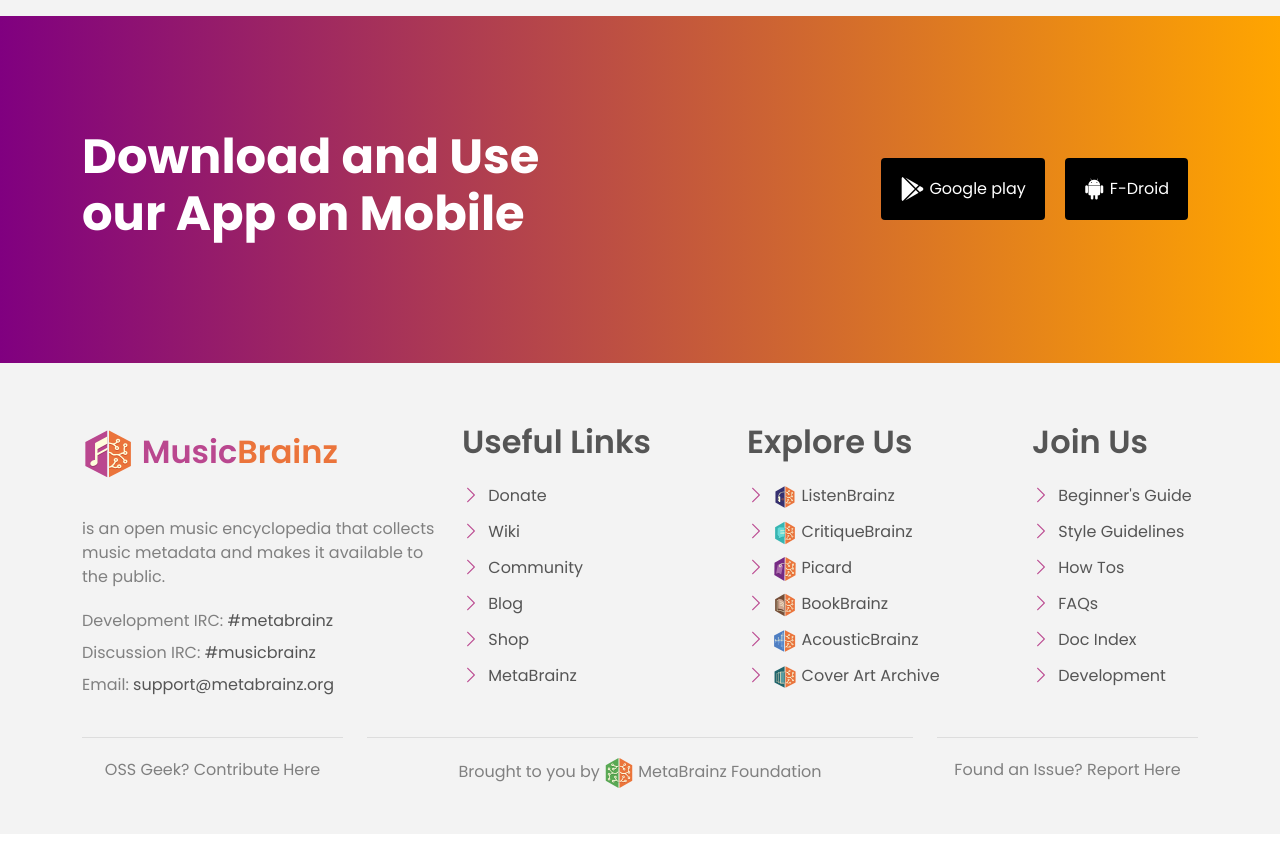
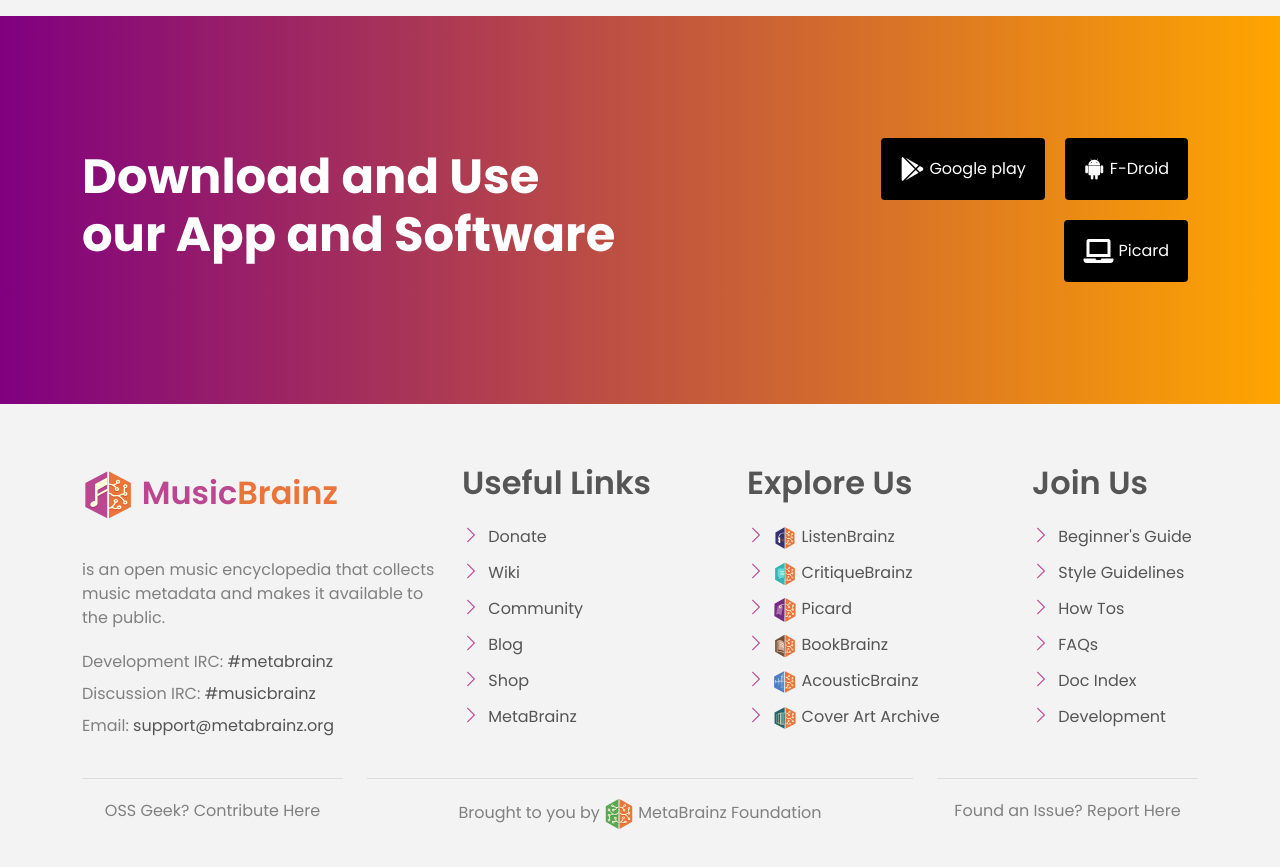
Before and after one commit to akshaaatt/musicbrainz-web, a React (Create React App) app: page / in a window 1280 px wide. Shown: the part 6820-7687 px from the top of the page. Before the commit the page ends 7654 px from the top, so only its background shows below. Built offline with nearby package versions, Linux system fonts and the light colour scheme; no server answers; some icons are missing.

Commit message:
Add Picard to downloads

```diff
--- a/src/components/AppDownload/AppDownload.js
+++ b/src/components/AppDownload/AppDownload.js
@@ -7,7 +7,7 @@
             <div className="container">
                 <div className="row align-items-center">
                     <div className="col-md-6 me-auto text-center text-md-start mb-5 mb-md-0">
-                        <h2>Download and Use our App on Mobile</h2>
+                        <h2>Download and Use our App and Software</h2>
                     </div>
                     <div className="col-md-5 text-center text-md-end">
                         <a href="https://play.google.com/store/apps/details?id=org.metabrainz.android" target="_blank" className="btn d-inline-flex align-items-center">
@@ -16,6 +16,9 @@
                         <a href="https://f-droid.org/en/packages/org.metabrainz.android/" target="_blank" className="btn d-inline-flex align-items-center">
                             <i className="fab fa-android"/><span>F-Droid</span>
                         </a>
+                        <a href="https://play.google.com/store/apps/details?id=org.metabrainz.android" target="_blank" className="btn d-inline-flex align-items-center">
+                            <i className="fa fa-laptop"/><span>Picard</span>
+                        </a>
                     </div>
                 </div>
             </div>
```
